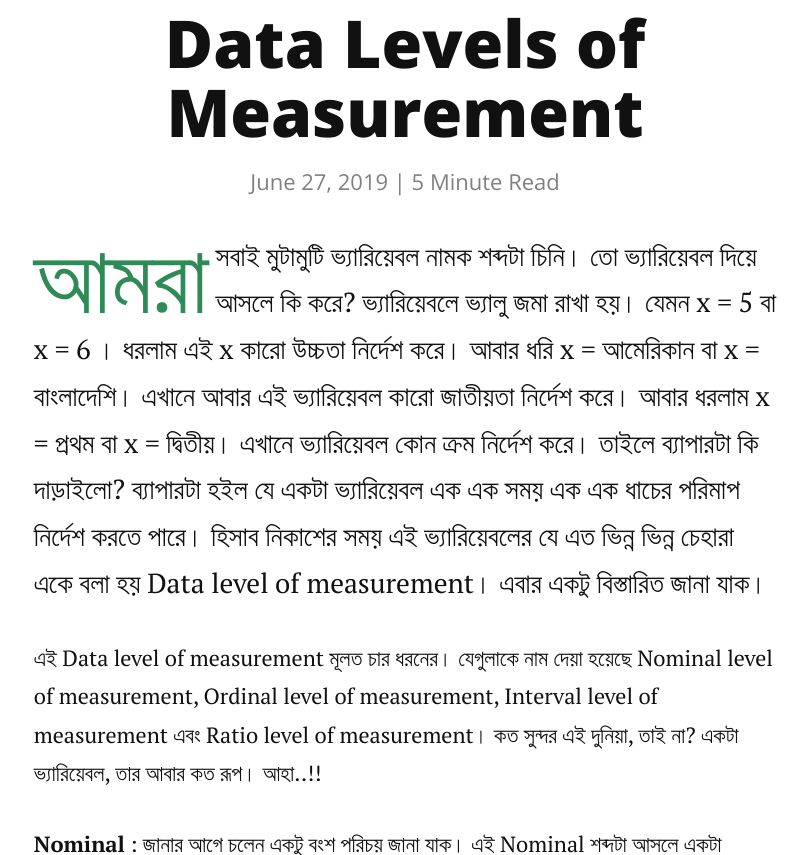
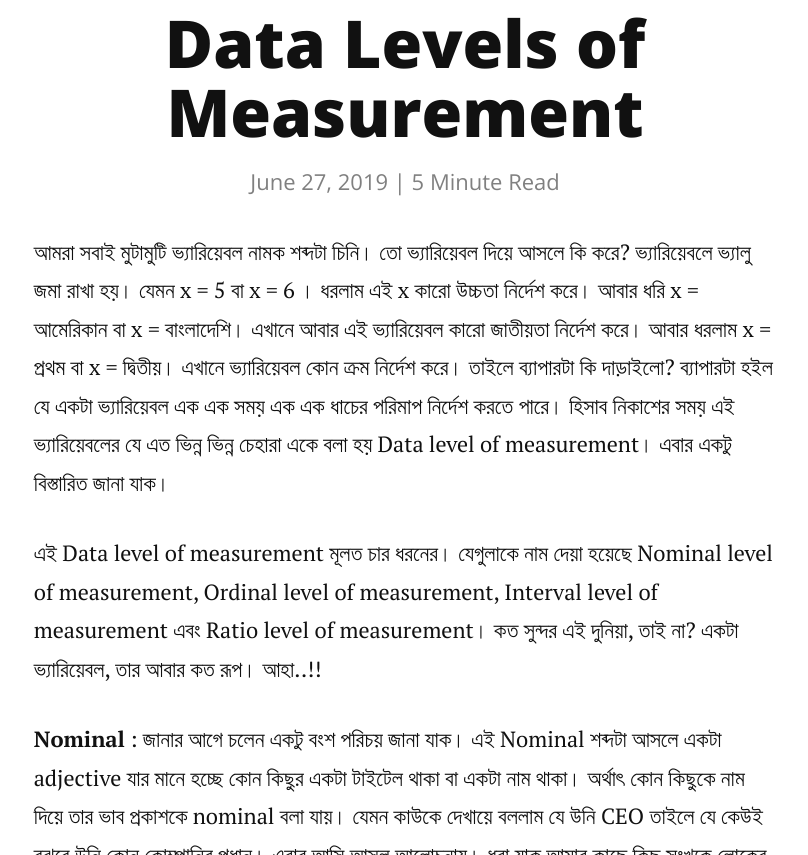
Before and after one commit to farhapartex/farhapartex.github.io, a Jekyll site: the page built from _posts/2019-06-27-data-levels-of-measurement.md, in a window 1280 px wide and 900 px high, scrolled down 653 px, cut to the strip 45-900 px from the top of the window. Shown: the whole strip, without its empty margins (235-1043 px from the left). Built offline with Jekyll 4.4.1, drawn with Linux system fonts in a browser that asks for light colours; nearby versions of some CDN libraries; comment, search, counter and statistics services are not loaded.

Commit message:
data updated

```diff
--- a/_posts/2019-06-27-data-levels-of-measurement.md
+++ b/_posts/2019-06-27-data-levels-of-measurement.md
@@ -8,7 +8,7 @@
 - 'Statistics    '
 
 ---
-<p class="intro"><span class="dropcap">আমরা</span> সবাই মুটামুটি ভ্যারিয়েবল নামক শব্দটা চিনি। তো ভ্যারিয়েবল দিয়ে আসলে কি করে? ভ্যারিয়েবলে ভ্যালু জমা রাখা হয়। যেমন x = 5 বা x = 6 । ধরলাম এই x কারো উচ্চতা নির্দেশ করে। আবার ধরি x = আমেরিকান বা x = বাংলাদেশি। এখানে আবার এই ভ্যারিয়েবল কারো জাতীয়তা নির্দেশ করে। আবার ধরলাম x = প্রথম বা x = দ্বিতীয়। এখানে ভ্যারিয়েবল কোন ক্রম নির্দেশ করে। তাইলে ব্যাপারটা কি দাড়াইলো? ব্যাপারটা হইল যে একটা ভ্যারিয়েবল এক এক সময় এক এক ধাচের পরিমাপ নির্দেশ করতে পারে। হিসাব নিকাশের সময় এই ভ্যারিয়েবলের যে এত ভিন্ন ভিন্ন চেহারা একে বলা হয় Data level of measurement। এবার একটু বিস্তারিত জানা যাক। </p>
+আমরা সবাই মুটামুটি ভ্যারিয়েবল নামক শব্দটা চিনি। তো ভ্যারিয়েবল দিয়ে আসলে কি করে? ভ্যারিয়েবলে ভ্যালু জমা রাখা হয়। যেমন x = 5 বা x = 6 । ধরলাম এই x কারো উচ্চতা নির্দেশ করে। আবার ধরি x = আমেরিকান বা x = বাংলাদেশি। এখানে আবার এই ভ্যারিয়েবল কারো জাতীয়তা নির্দেশ করে। আবার ধরলাম x = প্রথম বা x = দ্বিতীয়। এখানে ভ্যারিয়েবল কোন ক্রম নির্দেশ করে। তাইলে ব্যাপারটা কি দাড়াইলো? ব্যাপারটা হইল যে একটা ভ্যারিয়েবল এক এক সময় এক এক ধাচের পরিমাপ নির্দেশ করতে পারে। হিসাব নিকাশের সময় এই ভ্যারিয়েবলের যে এত ভিন্ন ভিন্ন চেহারা একে বলা হয় Data level of measurement। এবার একটু বিস্তারিত জানা যাক।
 
 এই Data level of measurement মূলত চার ধরনের। যেগুলাকে নাম দেয়া হয়েছে Nominal level of measurement, Ordinal level of measurement, Interval level of measurement এবং Ratio level of measurement। কত সুন্দর এই দুনিয়া, তাই না? একটা ভ্যারিয়েবল, তার আবার কত রূপ। আহা..!!
 
```
